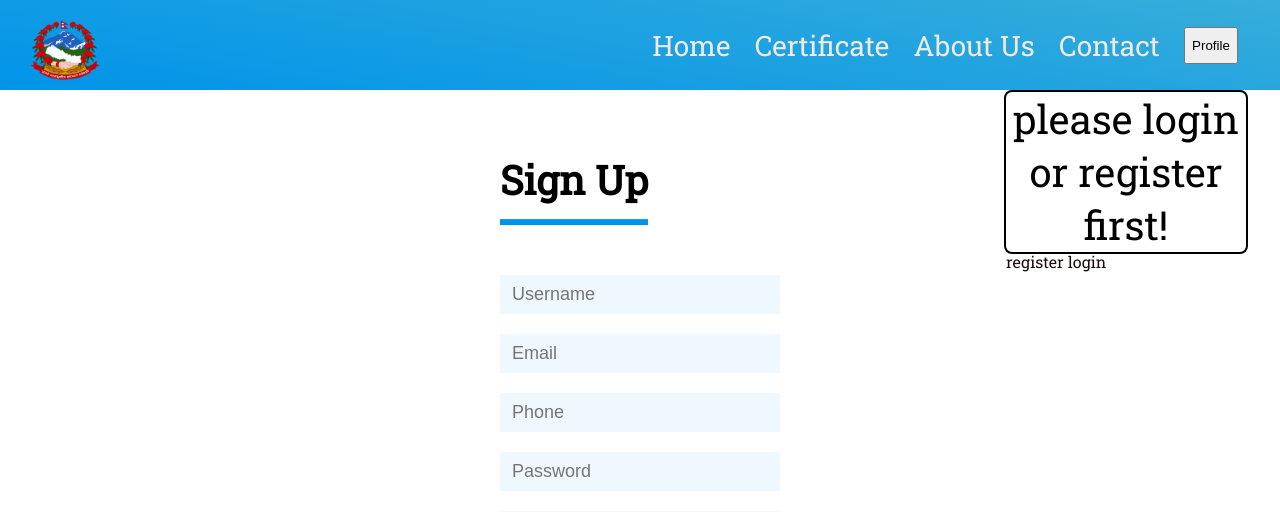
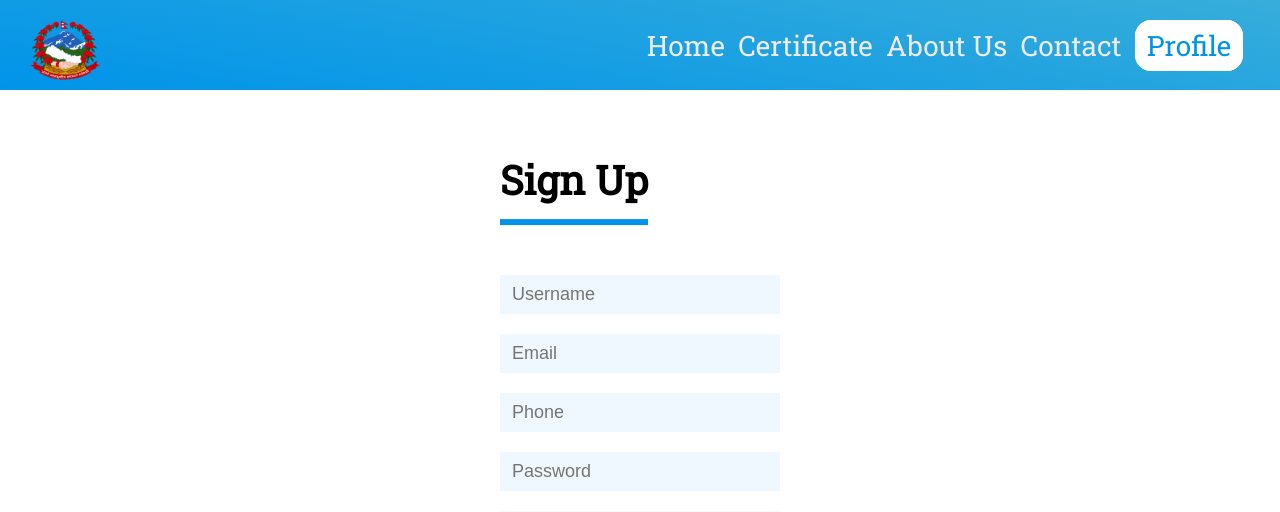
Before and after one commit to Aashish-Lam/E-Government-project, a PHP site: page /signup.php in a window 1280 px wide. Shown: the top 512 px of the page. Run offline with PHP 8.4, Linux system fonts and the light colour scheme; data that the repository does not hold is empty; some libraries are stand-ins or nearby versions.

Commit message:
profile section added

```diff
--- a/header.css
+++ b/header.css
@@ -76,6 +76,20 @@ body {
   border-radius: 10%;
 }
 
+.nav-links #myButton {
+  border: 2px solid white;
+  padding: 5px 10px;
+  border-radius: 1rem;
+  background-color: white;
+  color: #0093e9;
+  transition: .3s;
+}
+
+.nav-links #myButton:hover{
+  background-color: #0093e9;
+  color: white;
+}
+
 #profile {
   position: absolute;
   right: 2rem;
@@ -83,13 +97,15 @@ body {
   height: 10rem;
   background-color: white;
   border: 2px solid black;
-  border-radius: .5rem;
+  border-radius: 1rem;
+  display: none;
 }
 
 #profile p{
   text-align: center;
   font-size: 2.5rem;
   margin: 0;
+  color: #0093e9;
 }
 
 #profile .delete-btn{
@@ -104,3 +120,37 @@ body {
   color: white;
   margin-left: 2.5rem;
 }
+
+#profile .delete-btn:hover{
+  background-color: white;
+  color: red;
+}
+
+#profile #para2{
+  text-align: center;
+  font-size: 20px;
+  margin: 0;
+  color: red;
+}
+
+#profile .flex-btn{
+  display: flex;
+  flex-direction: column;
+  align-items: center;
+  gap: 5px;
+}
+
+#profile .flex-btn .option-btn {
+  font-size: 1.5rem;
+  text-decoration: none;
+  border: 1px solid black;
+  color: white;
+  background-color: #0093e9;
+  padding: .5rem 1.5rem;
+  border-radius: .5rem;
+}
+
+#profile .flex-btn .option-btn:hover {
+  background-color: white;
+  color: #0093e9;
+}
--- a/header.php
+++ b/header.php
@@ -33,7 +33,8 @@
           <li><a href="certificate.php" >Certificate</a></li>
           <li><a href="about.php" >About Us</a></li>
           <li><a href="contact.php" >Contact</a></li>
-          <button id="myButton">Profile</button>
+          <!-- <li><button id="myButton">Profile</button></li> -->
+          <li><a href="#" id="myButton">Profile</a></li>
           <!-- <li><a href="signup.php" >Signup</a></li>
           <li><a href="signin.php" >Login</a></li> -->
           <!-- <div id="user-btn" class="fas fa-user"></div> -->
@@ -54,14 +55,14 @@
             <a href="user_register.php" class="option-btn">register</a>
             <a href="user_login.php" class="option-btn">login</a>
          </div> -->
-         <a href="components/user_logout.php" class="delete-btn" onclick="return confirm('logout from the website?');">logout</a>
+         <a href="signout.php" class="delete-btn" onclick="return confirm('Logout from the website?');">Logout</a>
          <?php
             }else{
          ?>
-         <p>please login or register first!</p>
+         <p id="para2">Please Login or Register first!</p>
          <div class="flex-btn">
-            <a href="user_register.php" class="option-btn">register</a>
-            <a href="user_login.php" class="option-btn">login</a>
+            <a href="signup.php" class="option-btn">Register</a>
+            <a href="signin.php" class="option-btn">Login</a>
          </div>
          <?php
             }
```
Also changed, not shown: signout.php (+11 -0 lines).
